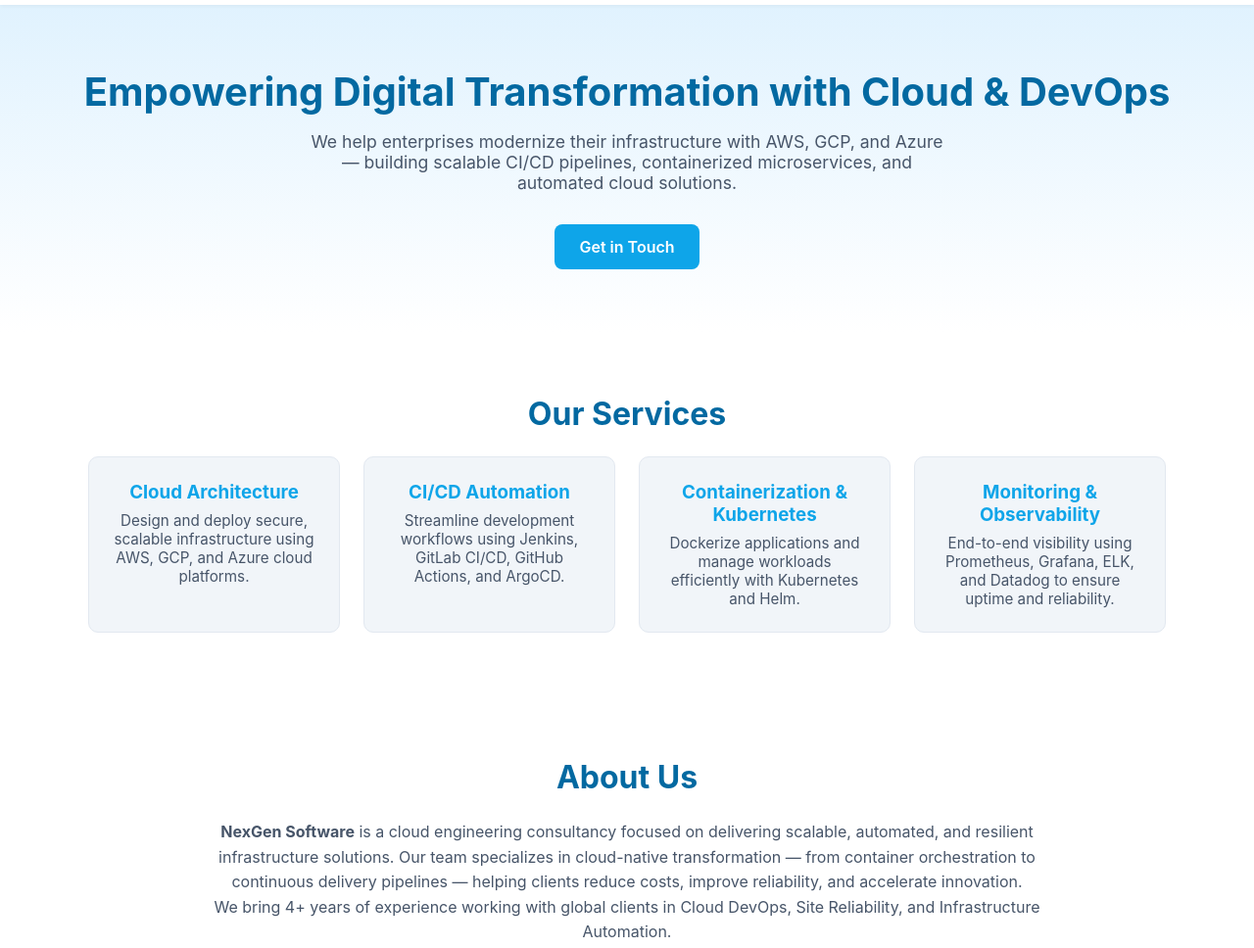
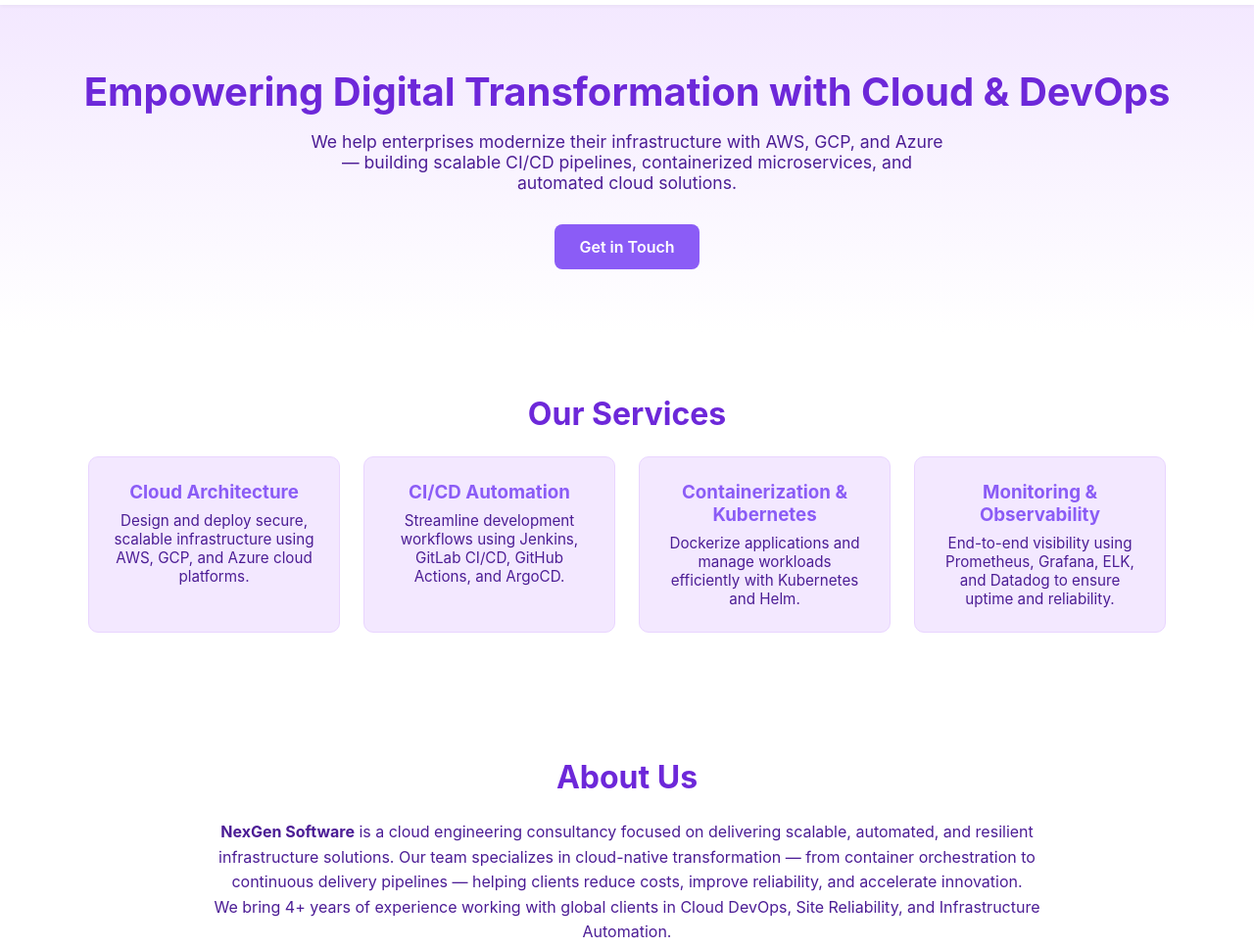
Before and after one commit to prabhajayaraj/dev-frontend-01, a plain HTML site: page index.html in a window 1280 px wide. Shown: the part 60-1028 px from the top of the page at 98% size. Drawn offline with Linux system fonts and the light colour scheme.

Commit message:
Update index.html

```diff
--- a/index.html
+++ b/index.html
@@ -8,49 +8,80 @@
   <link rel="icon" href="favicon.ico" />
   <style>
     :root {
-      --primary: #0ea5e9; /* sky blue */
-      --secondary: #0369a1; /* dark blue */
-      --text: #1e293b; /* slate gray */
+      --primary: #8b5cf6;   /* Purple */
+      --secondary: #6d28d9; /* Dark purple */
+      --text: #1e1b4b;      /* Deep indigo */
       --bg: #ffffff;
-      --light: #f1f5f9;
+      --light: #f3e8ff;     /* Soft lavender */
     }
+
     * { box-sizing: border-box; margin: 0; padding: 0; font-family: 'Inter', Arial, sans-serif; }
     body { background: var(--bg); color: var(--text); }
-    header { display: flex; justify-content: space-between; align-items: center; padding: 1.2rem 2rem; background: var(--bg); box-shadow: 0 1px 4px rgba(0,0,0,0.05); position: sticky; top: 0; z-index: 10; }
+
+    header {
+      display: flex; justify-content: space-between; align-items: center;
+      padding: 1.2rem 2rem; background: var(--bg);
+      box-shadow: 0 1px 4px rgba(0,0,0,0.05); position: sticky; top: 0; z-index: 10;
+    }
+
     .logo { font-weight: 700; font-size: 1.4rem; color: var(--secondary); }
     nav a { margin: 0 1rem; text-decoration: none; color: var(--text); font-weight: 500; transition: color 0.2s ease; }
     nav a:hover { color: var(--primary); }
 
     /* Hero Section */
-    .hero { display: flex; flex-direction: column; align-items: center; justify-content: center; text-align: center; padding: 4rem 1rem; background: linear-gradient(180deg, #e0f2fe, #ffffff); }
+    .hero {
+      display: flex; flex-direction: column; align-items: center; justify-content: center;
+      text-align: center; padding: 4rem 1rem;
+      background: linear-gradient(180deg, #f3e8ff, #ffffff);
+    }
+
     .hero h1 { font-size: 2.5rem; color: var(--secondary); margin-bottom: 1rem; }
-    .hero p { font-size: 1.1rem; max-width: 650px; color: #475569; margin-bottom: 2rem; }
+    .hero p { font-size: 1.1rem; max-width: 650px; color: #4c1d95; margin-bottom: 2rem; }
     .btn { background: var(--primary); color: white; padding: 0.8rem 1.6rem; border-radius: 8px; text-decoration: none; font-weight: 600; transition: background 0.2s; }
     .btn:hover { background: var(--secondary); }
 
     /* Services */
     .section { padding: 4rem 2rem; text-align: center; }
     .section h2 { font-size: 2rem; color: var(--secondary); margin-bottom: 1.5rem; }
-    .services { display: grid; grid-template-columns: repeat(auto-fit, minmax(250px, 1fr)); gap: 1.5rem; max-width: 1100px; margin: 0 auto; }
-    .card { background: var(--light); border-radius: 10px; padding: 1.5rem; transition: transform 0.2s ease; border: 1px solid #e2e8f0; }
+
+    .services {
+      display: grid; grid-template-columns: repeat(auto-fit, minmax(250px, 1fr));
+      gap: 1.5rem; max-width: 1100px; margin: 0 auto;
+    }
+
+    .card {
+      background: var(--light); border-radius: 10px; padding: 1.5rem;
+      transition: transform 0.2s ease; border: 1px solid #e9d5ff;
+    }
+
     .card:hover { transform: translateY(-5px); }
     .card h3 { color: var(--primary); margin-bottom: 0.5rem; }
-    .card p { color: #475569; font-size: 0.95rem; }
+    .card p { color: #4c1d95; font-size: 0.95rem; }
 
     /* About */
-    .about { max-width: 900px; margin: 0 auto; color: #475569; line-height: 1.6; }
+    .about { max-width: 900px; margin: 0 auto; color: #4c1d95; line-height: 1.6; }
 
     /* Contact */
     .contact-form { display: flex; flex-direction: column; max-width: 500px; margin: 0 auto; text-align: left; }
     .contact-form input, .contact-form textarea {
-      margin-bottom: 1rem; padding: 0.8rem; border-radius: 8px; border: 1px solid #cbd5e1; font-size: 1rem;
+      margin-bottom: 1rem; padding: 0.8rem; border-radius: 8px;
+      border: 1px solid #d8b4fe; font-size: 1rem;
     }
-    .contact-form button { background: var(--primary); color: white; border: none; padding: 0.8rem; border-radius: 8px; font-weight: 600; cursor: pointer; }
+
+    .contact-form button {
+      background: var(--primary); color: white; border: none;
+      padding: 0.8rem; border-radius: 8px; font-weight: 600; cursor: pointer;
+    }
+
     .contact-form button:hover { background: var(--secondary); }
 
-    footer { background: var(--light); padding: 1.5rem; text-align: center; font-size: 0.9rem; color: #475569; border-top: 1px solid #e2e8f0; }
+    footer {
+      background: var(--light); padding: 1.5rem; text-align: center;
+      font-size: 0.9rem; color: #4c1d95; border-top: 1px solid #e9d5ff;
+    }
   </style>
 </head>
+
 <body>
   <header>
     <div class="logo">NexGen<span style="color: var(--primary)">Software</span></div>
```
